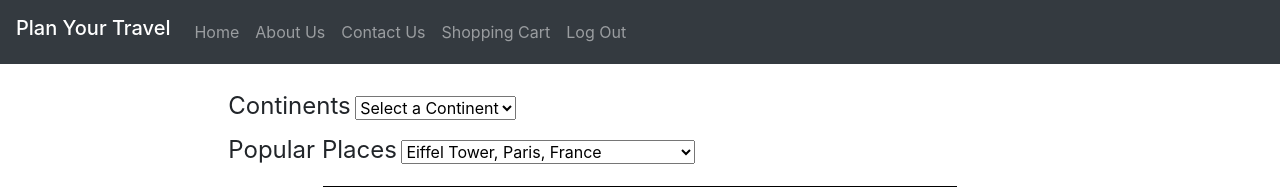
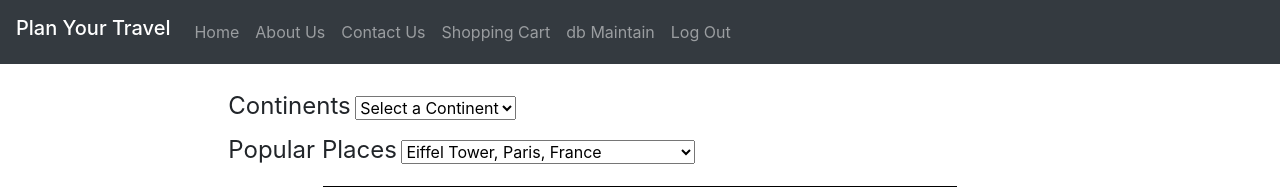
Before and after one commit to Calvin-Yap/CPS630-Project, a PHP site: page /home.php in a window 1280 px wide. Shown: the top 187 px of the page. Run offline with PHP 8.4, Linux system fonts and the light colour scheme; grey boxes are pictures that could not be loaded.

Commit message:
asdsadasd

```diff
--- a/home.php
+++ b/home.php
@@ -108,6 +108,9 @@ include('travel-data.php');
       </li>
       <li class="nav-item">
         <a class="nav-link" href="shoppingCart.php">Shopping Cart</a>
+      </li>
+      <li class="nav-item">
+        <a class="nav-link" href="lab3-Team9.php">db Maintain</a>
       </li>
       <li class="nav-item">
         <a class="nav-link" href="logout-request.php">Log Out</a>
```
